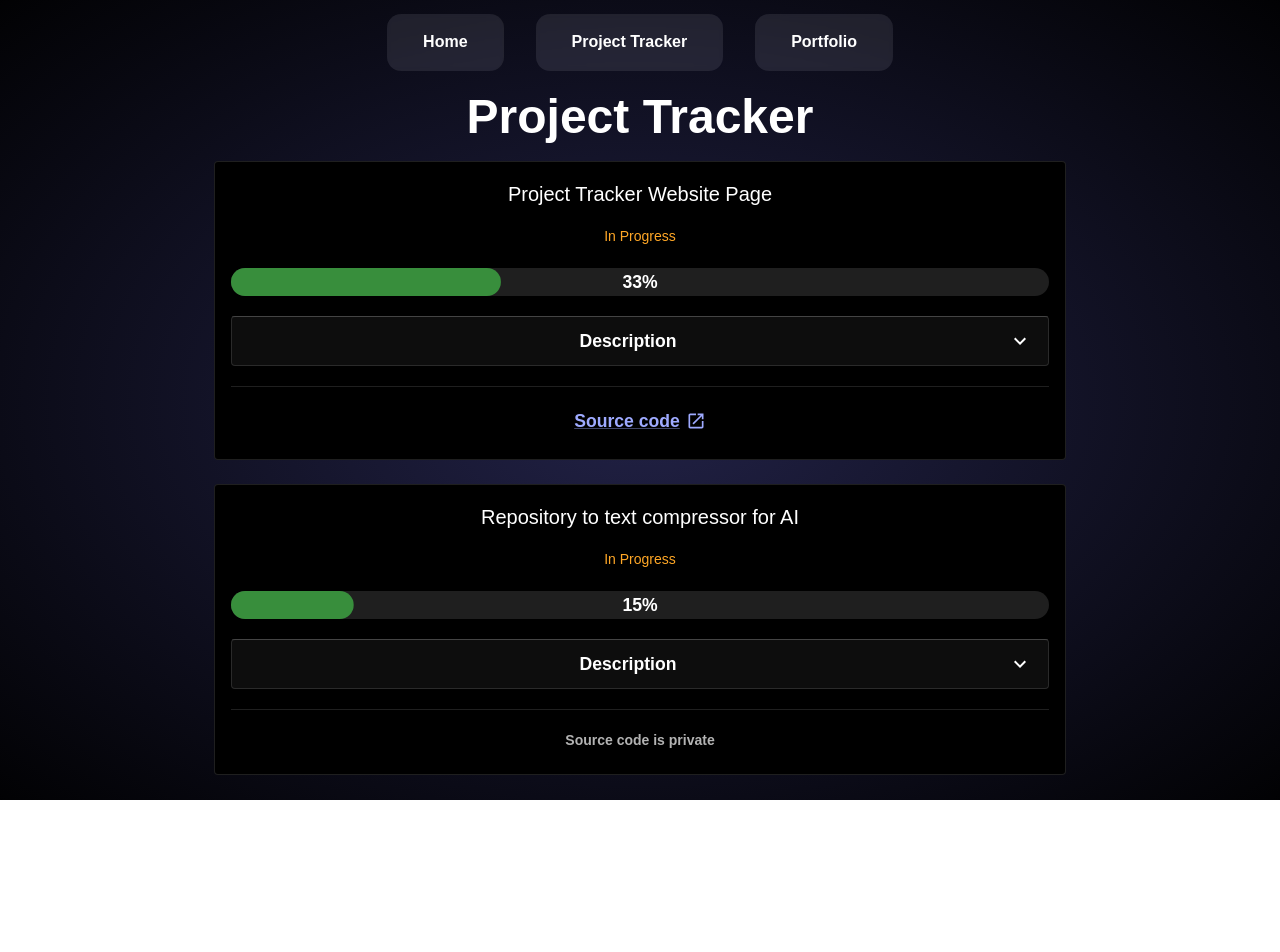
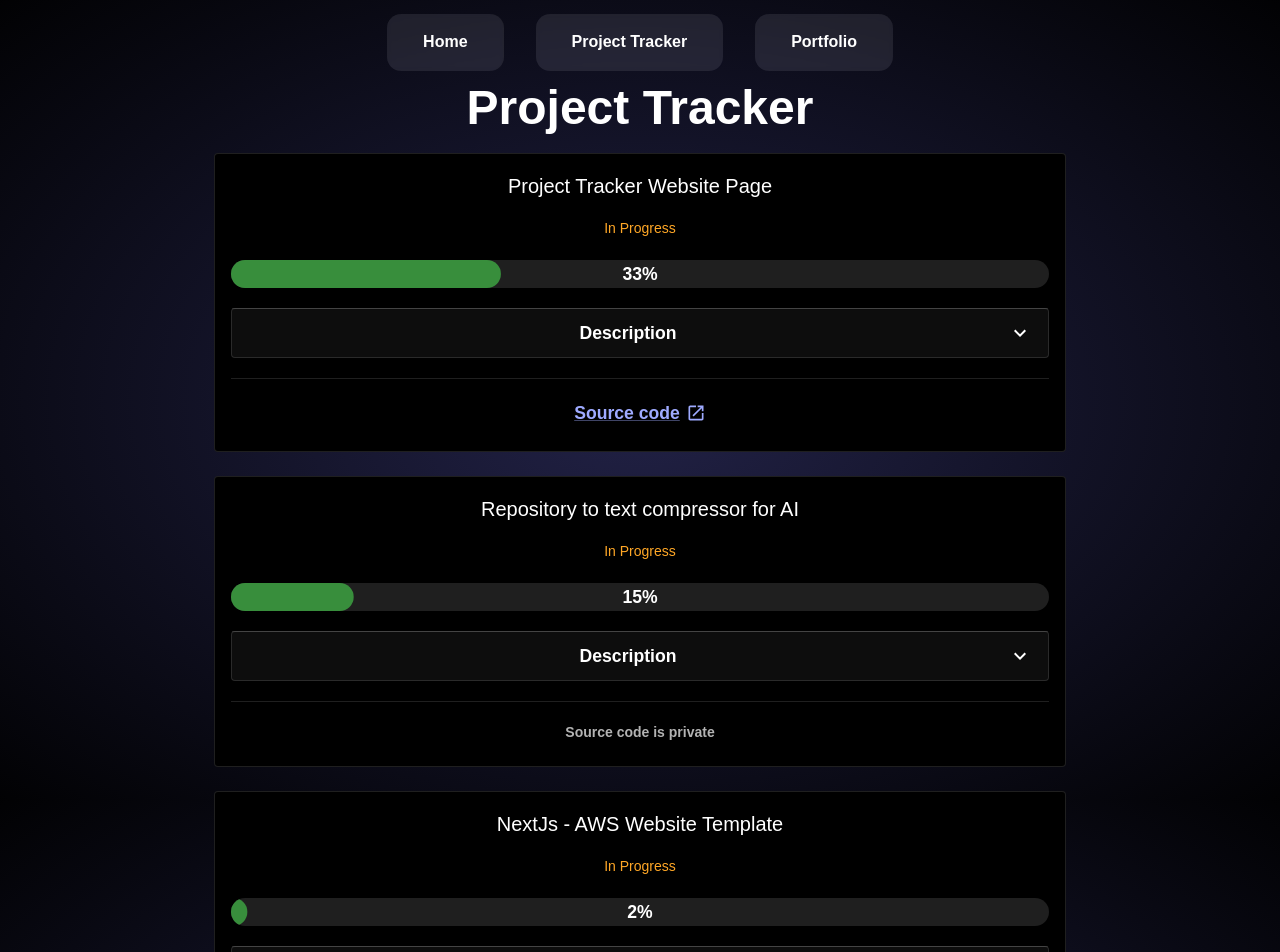
Before and after one commit to MaxBielstein/Website, a React (Create React App) app: page /project-tracker in a window 1280 px wide. Shown: the top 952 px of the page. Before the commit the page ends 800 px from the top, so only its background shows below. Built offline with nearby package versions, Linux system fonts and the light colour scheme.

Commit message:
Add AWS Website Template current projects

```diff
--- a/src/pages/ProjectTrackerPage.tsx
+++ b/src/pages/ProjectTrackerPage.tsx
@@ -58,6 +58,28 @@ const ProjectTrackerPage: React.FC = () => {
             </ProjectDescription>
           }
         />
+        <PendingProject
+          title="NextJs - AWS Website Template"
+          progress={2}
+          status="in_progress"
+          description={
+            <ProjectDescription>
+              <Stack spacing={2}>
+                <Typography variant="body2" component="p">
+                  This template will serve as my goto template when creating new web applications.
+                </Typography>
+                <Typography variant="body2" component="p">
+                 I am setting it up with nextjs and AWS so that I can have a scalable solution that will work for pretty much any web application project
+                </Typography>
+                <Typography variant="body2" component="p">
+                  The goal of this project is to have a template setup so that I can quickly create and deploy web applications for my different projects.
+                  I am going to keep developing this as I find useful reusable configurations.
+                </Typography>
+              </Stack>
+            </ProjectDescription>
+          }
+          sourceUrl="https://github.com/MaxBielstein/AWS-Website-template"
+        />
       </Stack>
     </Page>
   );
```
